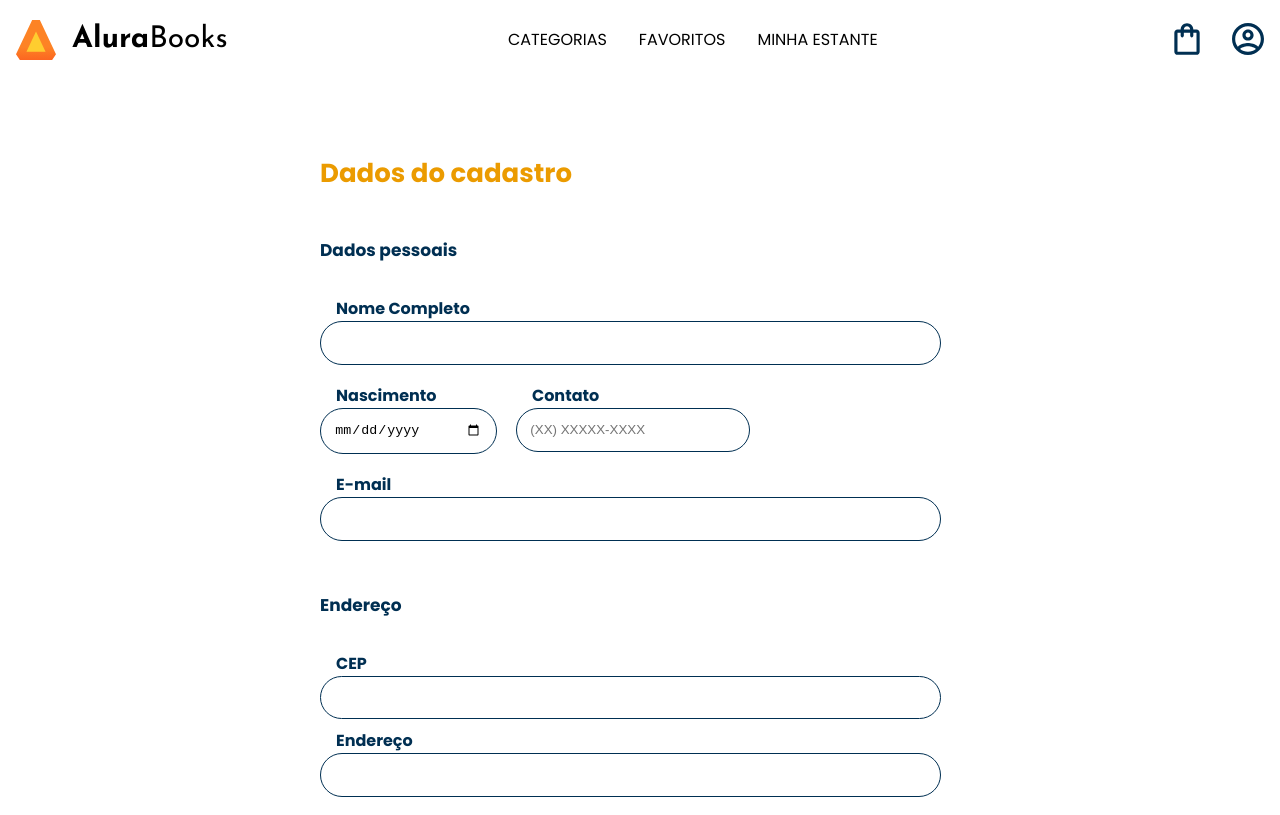
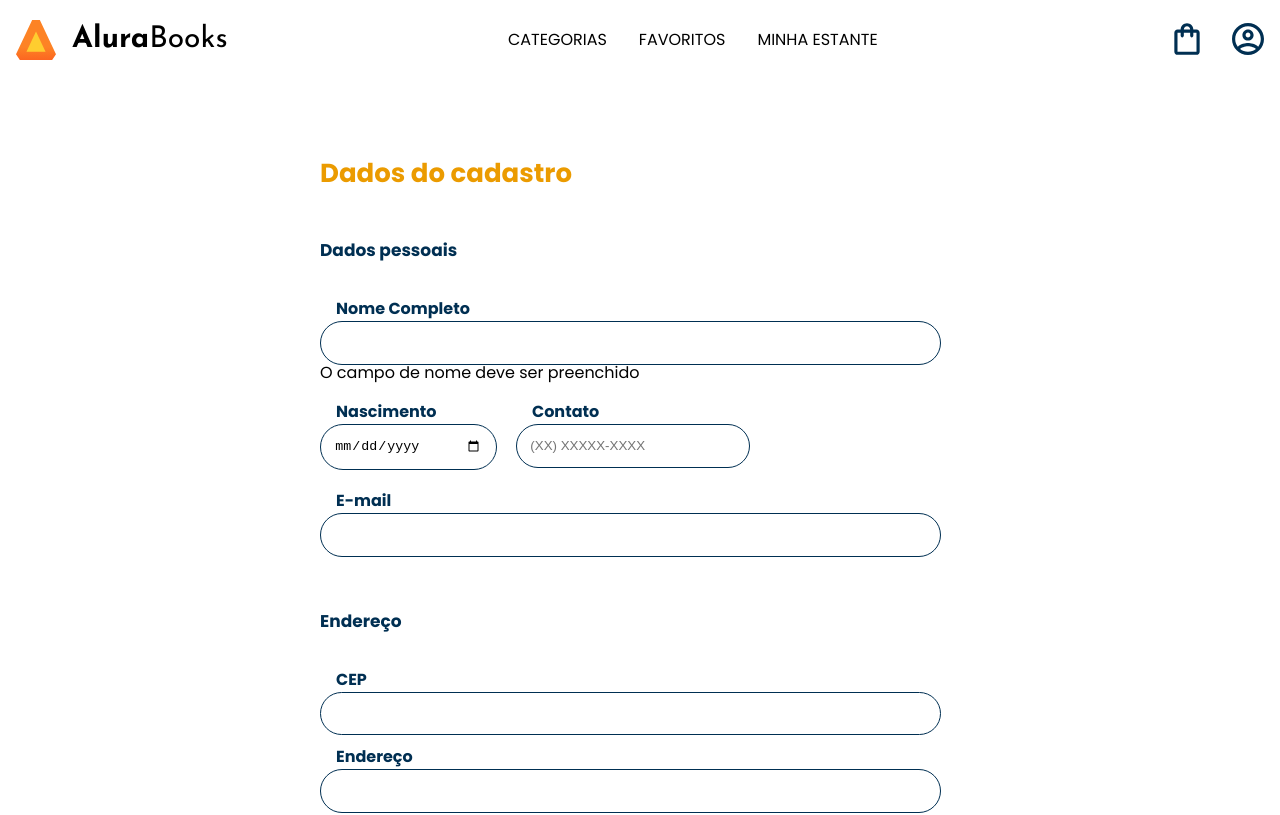
Before and after one commit to daniel-s-araujo/angular-formularios-orientados-templates, an Angular app in the folder forms-reativos/: page /cadastro in a window 1280 px wide. Shown: the top 815 px of the page. Built offline with nearby package versions, Linux system fonts and the light colour scheme.

Commit message:
Mostrando mensagem de erro

```diff
--- a/forms-reativos/src/app/cadastro/cadastro.component.html
+++ b/forms-reativos/src/app/cadastro/cadastro.component.html
@@ -6,6 +6,8 @@
     <div class="formulario__campo">
       <label class="campo__etiqueta" for="nome">Nome Completo</label>
       <input name="nome" id="nome" class="campo__escrita" ngModel required minlength="2">
+      <span class="error__texto" *ngIf="f.controls['nome']?.errors?.['required']">O campo de nome deve ser preenchido</span>
+      <span class="error__texto" *ngIf="f.controls['nome']?.errors?.['minlength']">O campo de nome deve ter no mínimo dois caracteres</span>
     </div>
     <div class="formulario__dupla">
       <div class="formulario__campo">
```
